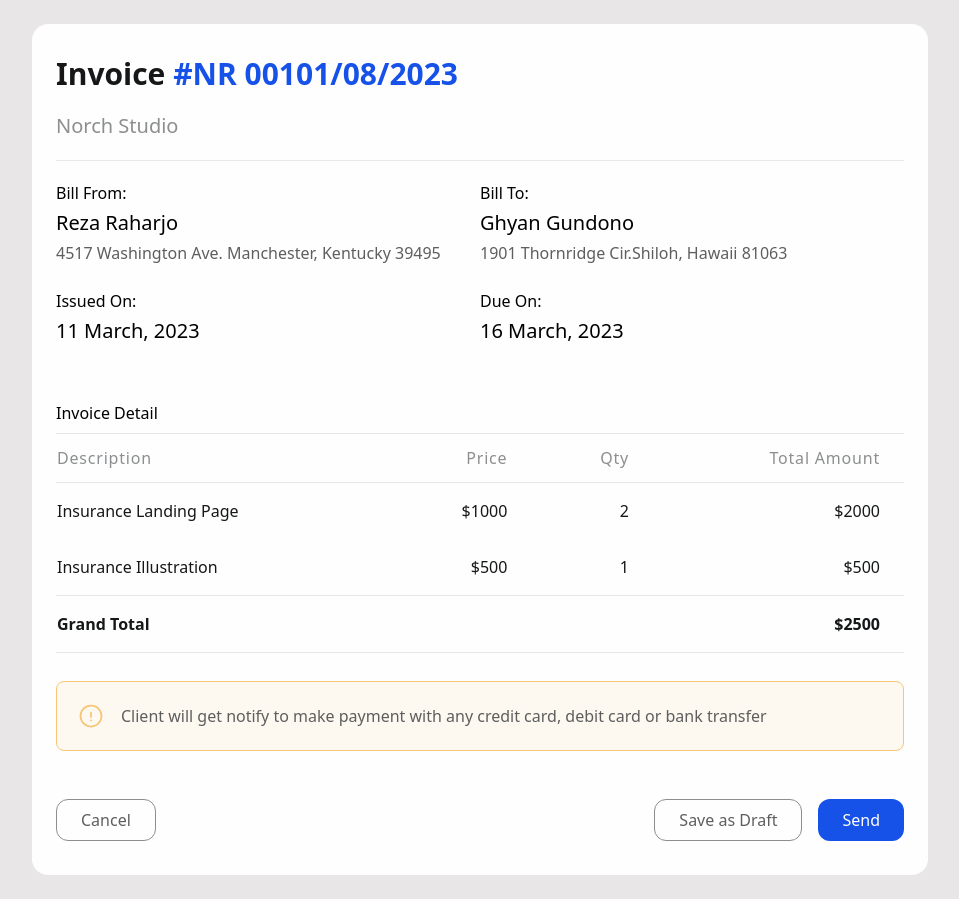
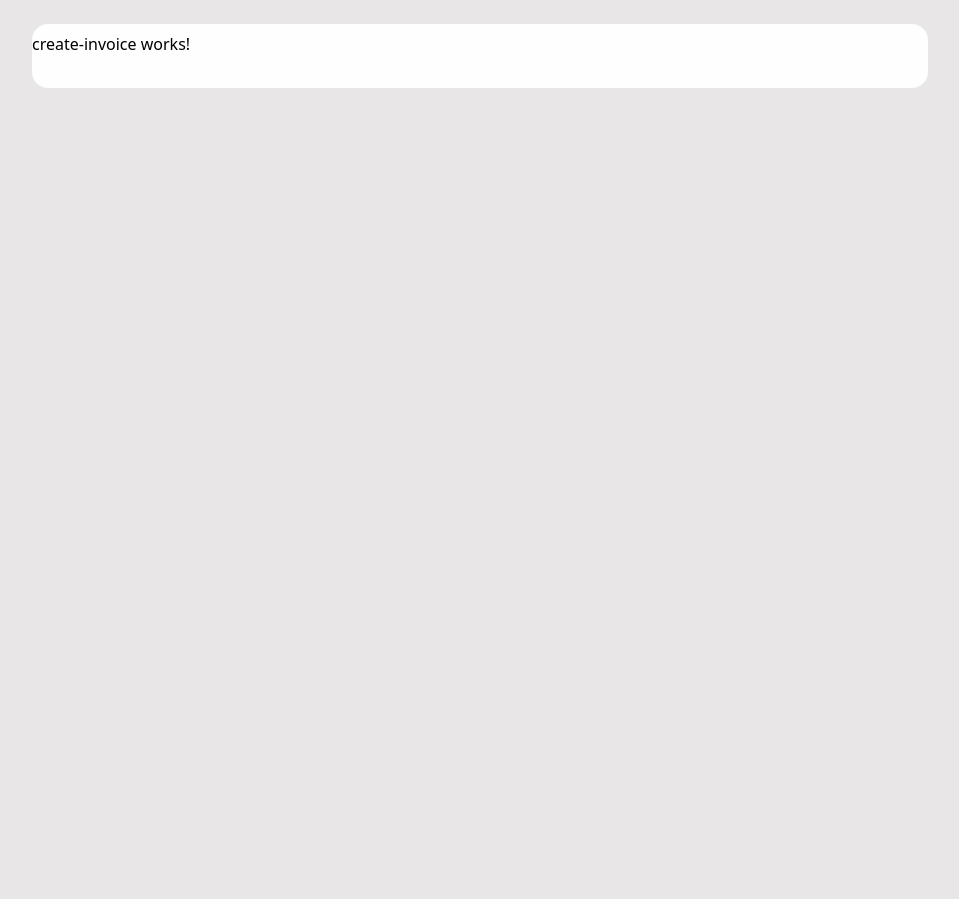
Before and after one commit to ChathuUOM/Norch-Studio, an Angular app: page /home in a window 1280 px wide. Shown: the whole page, without its empty margins (160-1119 px from the left). After the commit the page ends 800 px from the top, so only its background shows below. Built offline with nearby package versions, Linux system fonts and the light colour scheme.

Commit message:
feat: :sparkles: Add invoice form data model

```diff
--- a/src/app/app-routing.module.ts
+++ b/src/app/app-routing.module.ts
@@ -5,8 +5,8 @@ import { CreateInvoiceComponent } from './components/create-invoice/create-invoi
 
 const routes: Routes = [
   { path: '', pathMatch: 'full', redirectTo: '/home' },
-  { path: 'home', component: InvoiceDetailComponent },
-  { path: 'new', component: CreateInvoiceComponent },
+  { path: 'home', component: CreateInvoiceComponent },
+  { path: 'detail', component: InvoiceDetailComponent },
   { path: '**', redirectTo: '/home' }
 ];
 
--- a/src/app/app.module.ts
+++ b/src/app/app.module.ts
@@ -5,6 +5,7 @@ import { AppRoutingModule } from './app-routing.module';
 import { AppComponent } from './app.component';
 import { InvoiceDetailComponent } from './components/invoice-detail/invoice-detail.component';
 import { CreateInvoiceComponent } from './components/create-invoice/create-invoice.component';
+import { FormsModule, ReactiveFormsModule } from '@angular/forms';
 
 @NgModule({
   declarations: [
@@ -14,7 +15,9 @@ import { CreateInvoiceComponent } from './components/create-invoice/create-invoi
   ],
   imports: [
     BrowserModule,
-    AppRoutingModule
+    AppRoutingModule,
+    FormsModule,
+    ReactiveFormsModule,
   ],
   providers: [],
   bootstrap: [AppComponent]
--- a/src/app/components/invoice-detail/invoice-detail.component.html
+++ b/src/app/components/invoice-detail/invoice-detail.component.html
@@ -56,7 +56,7 @@
                                         Price
                                     </th>
                                     <th scope="col"
-                                        class="py-3 px-6 text-base font-medium tracking-wider text-right text-gray-light capitalize dark:text-gray-400">
+                                        class="py-3 px-6 text-base font-medium tracking-wider text-center text-gray-light capitalize dark:text-gray-400">
                                         Qty
                                     </th>
                                     <th scope="col"
@@ -76,7 +76,7 @@
                                         ${{item.price}}
                                     </td>
                                     <td
-                                        class="py-4 px-6 text-base font-medium text-black text-right whitespace-nowrap dark:text-white">
+                                        class="py-4 px-6 text-base font-medium text-black text-center whitespace-nowrap dark:text-white">
                                         {{item.qty}}
                                     </td>
                                     <td
--- a/tailwind.config.js
+++ b/tailwind.config.js
@@ -7,13 +7,13 @@ module.exports = {
       'primary': '#1651e8',
       'primary-dark': '#1342b9',
       'white': '#fefefe',
-      'black': '#151718',
-      'black-1': '#323232',
-      'black-2': '#141416',
+      'black': '#1b1b1b',
+
       'gray-light': '#8c8e8f',
       'gray-light-1': '#e8e6e7',
+      'gray-light-2': '#f1f2f8',
       'gray-dark': '#5e5e5e',
-      'warning': '#f6c576',
+      'warning': '#f6c274',
     },
     extend: {
       /* Reset margins, paddings, and borders for all elements */
```
Also changed, not shown: src/app/model/invoice-form-data.model.ts (added, +8 -0 lines).
